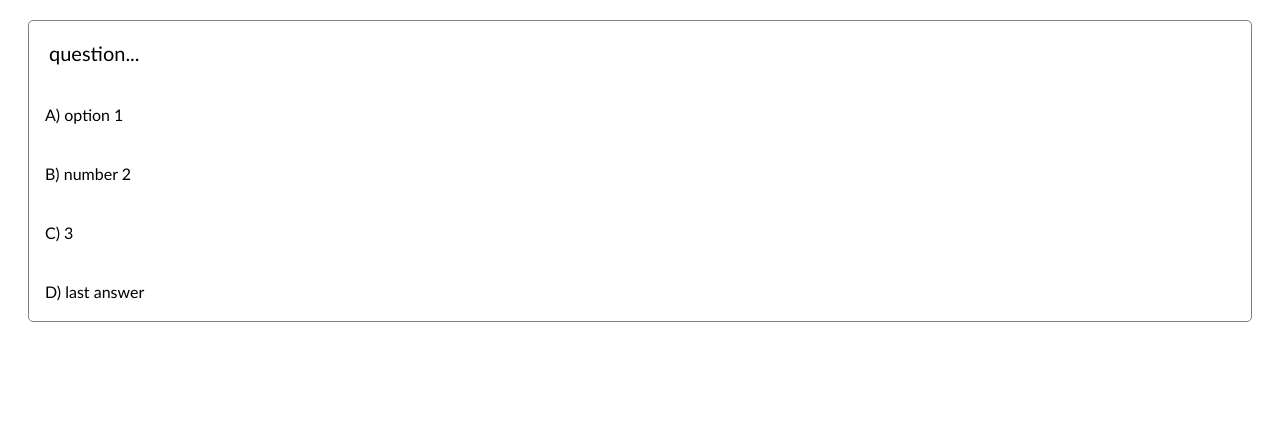
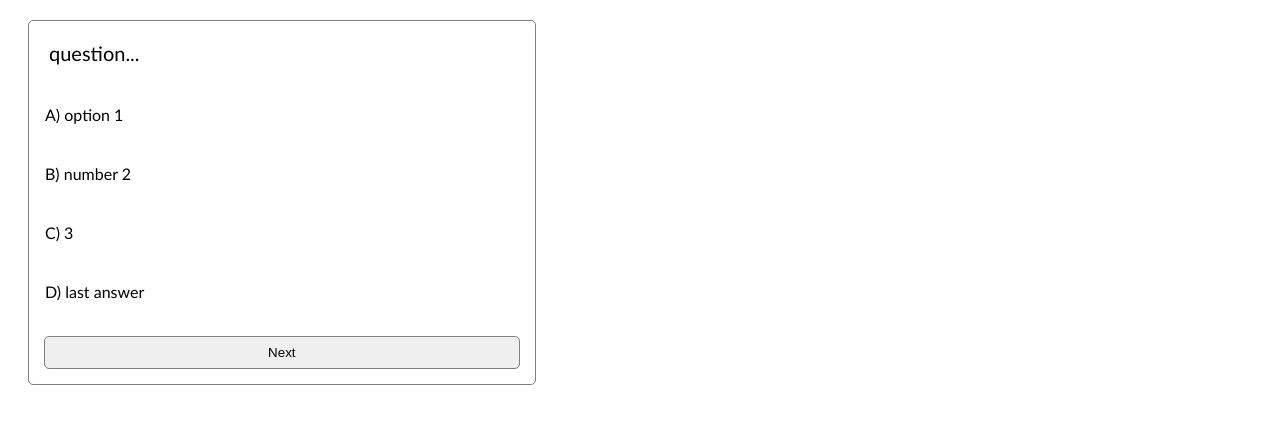
Before and after one commit to fran-mowat/trivia, an Angular app: page / in a window 1280 px wide. Shown: the top 424 px of the page. Built offline with nearby package versions, Linux system fonts and the light colour scheme.

Commit message:
added next question button and associated styling

```diff
--- a/src/app/question-card/question-card.html
+++ b/src/app/question-card/question-card.html
@@ -8,4 +8,6 @@
         <app-answer-option [optionNumber]="optionNumberValues[3]" [answer]="answerValues[3]"></app-answer-option>
     </div>
 
+    <input type="button" value="Next" />
+
 </div>
--- a/src/app/question-card/question-card.scss
+++ b/src/app/question-card/question-card.scss
@@ -2,4 +2,19 @@
     margin: 20px;
     border: 1px solid var(--dark-grey);
     border-radius: 5px;
+    width: 40%;
+
+    input{
+        border: 1px solid var(--dark-grey);
+        border-radius: 5px;
+        padding: 8px 15px;
+        margin: 15px 15px;
+        width: calc(100% - 30px);
+        box-sizing: border-box;
+    }
+
+    input:hover{
+        background-color: var(--light-grey);
+    }
+
 }
```
